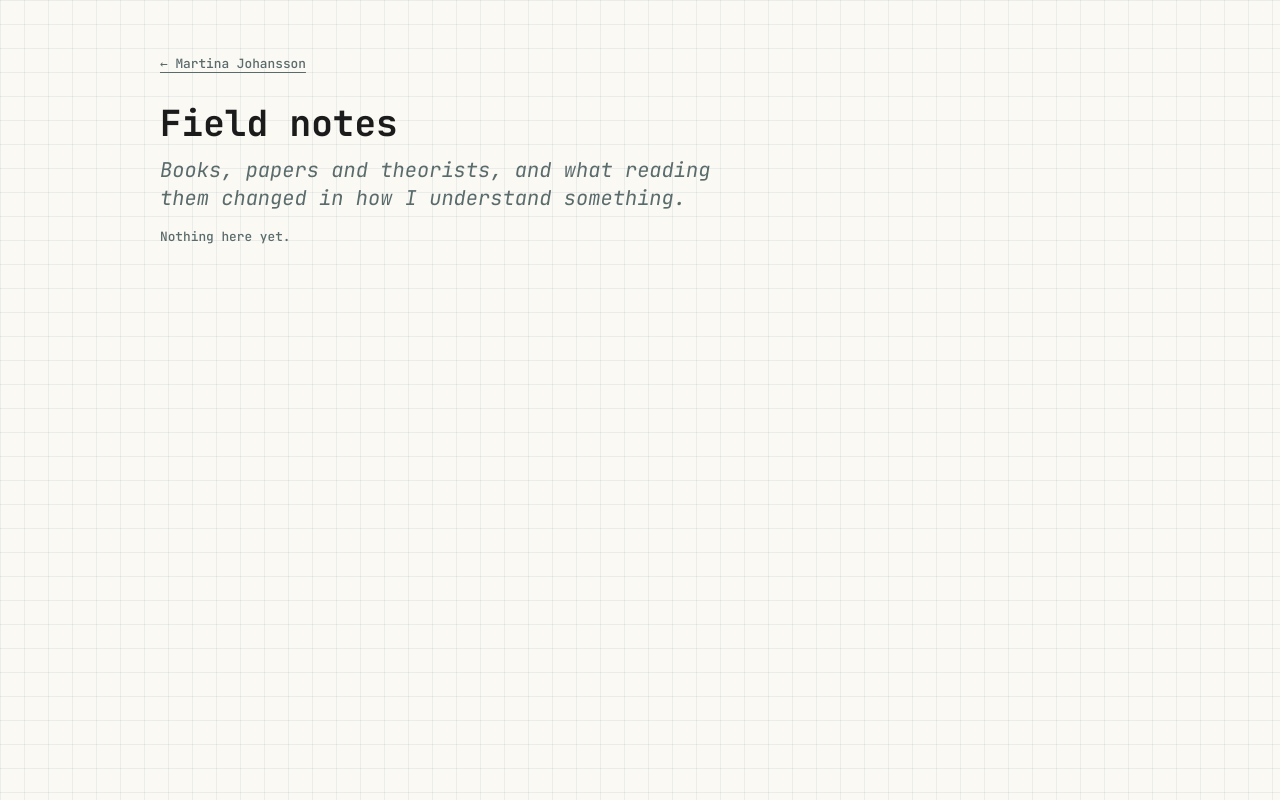
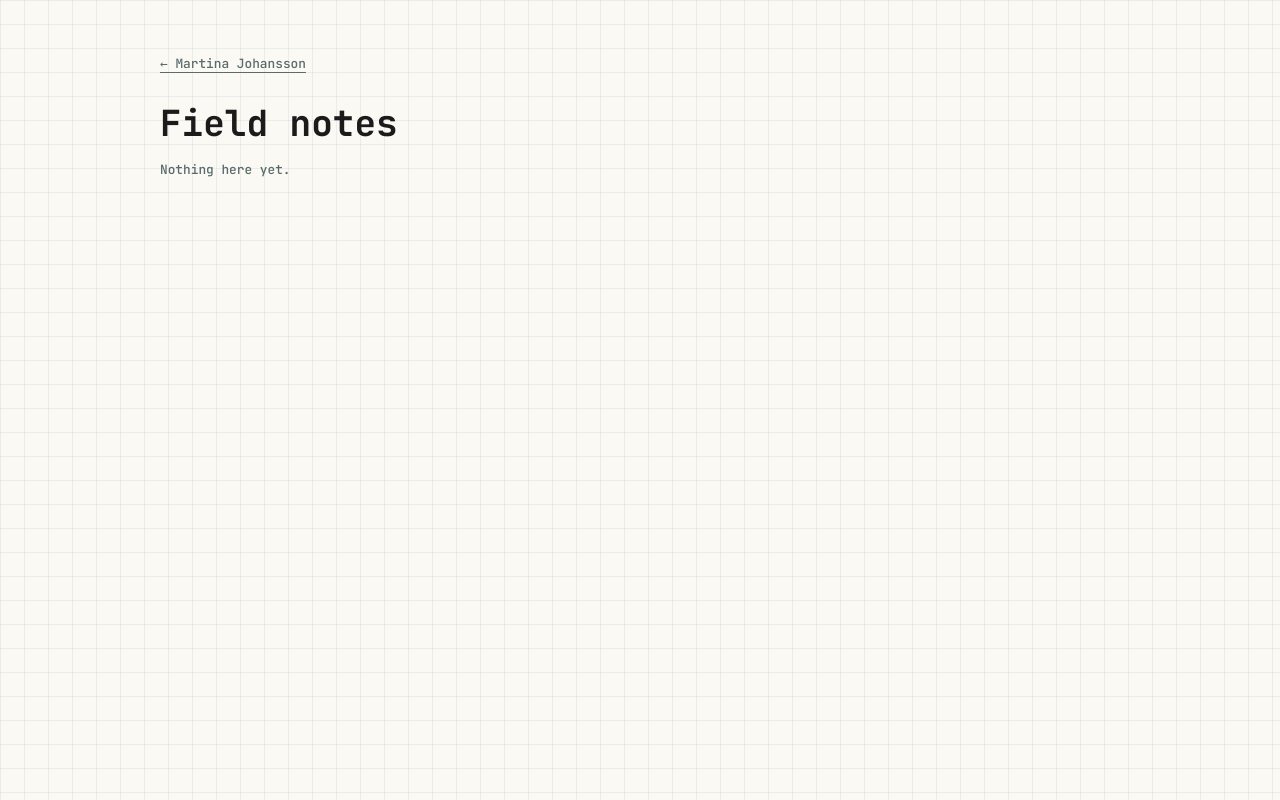
Before and after one commit to mj-open-labnotes/mj-open-labnotes.github.io, a plain HTML site: page field-notes/index.html in a window 1280 px wide. Drawn offline with Linux system fonts and the light colour scheme.

Commit message:
Update index.html

```diff
--- a/field-notes/index.html
+++ b/field-notes/index.html
@@ -14,7 +14,6 @@
 <main class="page">
   <a class="back" href="../">&larr; Martina Johansson</a>
   <h1>Field notes</h1>
-  <p class="tagline">Books, papers and theorists, and what reading them changed in how I understand something.</p>
   <p class="meta" style="margin-top:14px">Nothing here yet.</p>
 </main>
 </body>
```
